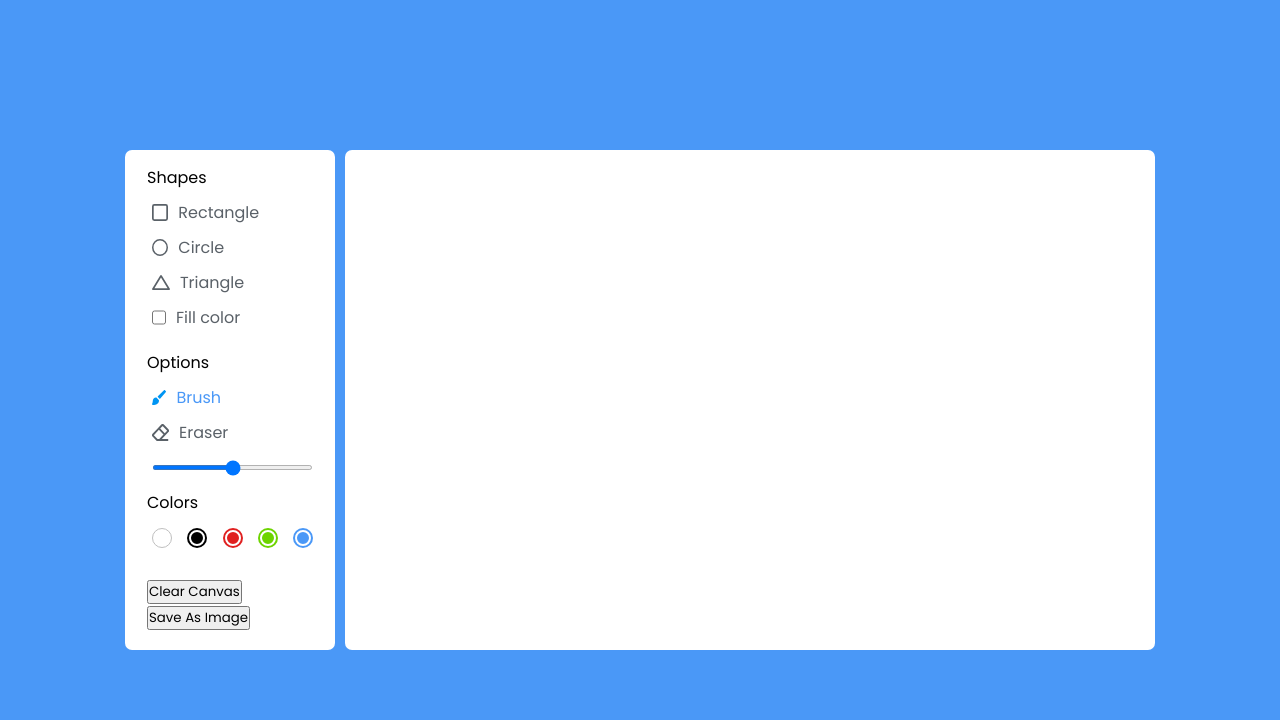
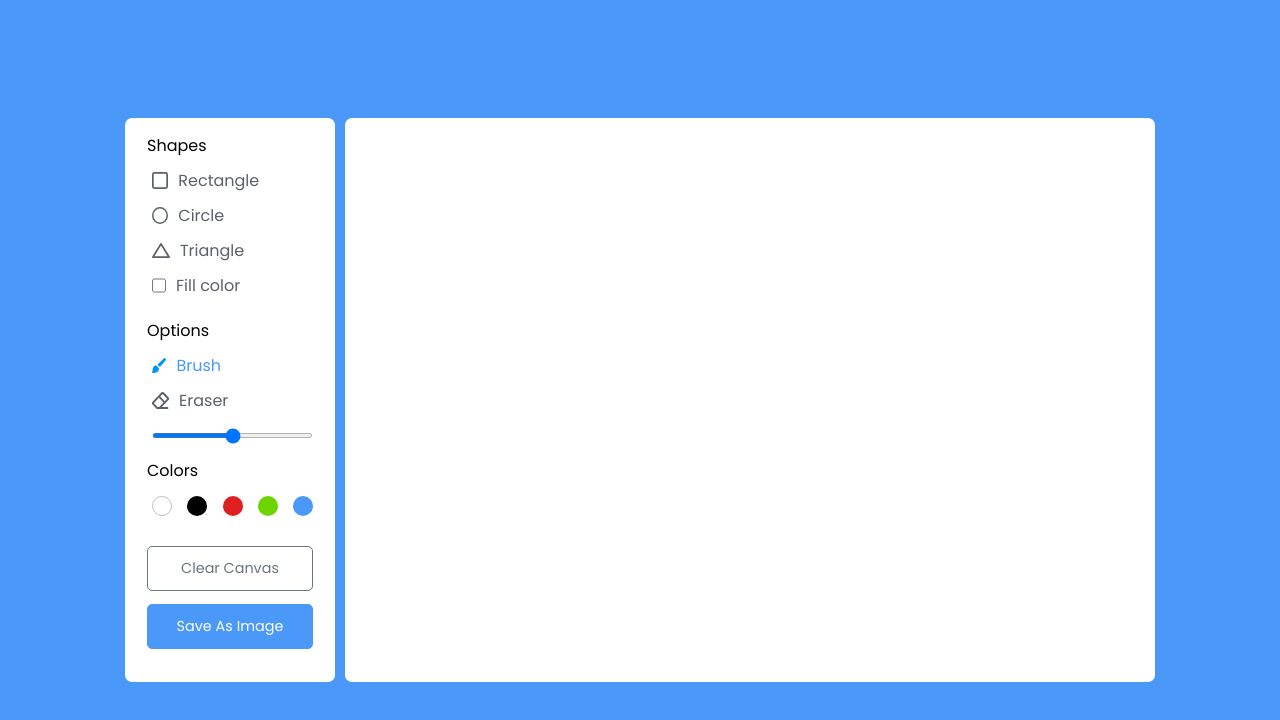
Before and after one commit to alexmengue/drawing-app, a plain HTML site: page index.html in a window 1280 px wide. Drawn offline with Linux system fonts and the light colour scheme.

Commit message:
att styles

```diff
--- a/assets/css/style.css
+++ b/assets/css/style.css
@@ -112,7 +112,7 @@ section {
   background: #4A98F7;
 }
 
-.colors .option::before {
+.colors .option.selected::before {
   position: absolute;
   content: '';
   top: 50%;
@@ -125,6 +125,39 @@ section {
   transform: translate(-50%, -50%);
 }
 
+.colors .option:first-child.selected::before {
+  border-color: #CCCCCC;
+}
+
+.buttons button {
+  width: 100%;
+  color: #FFFFFF;
+  border: none;
+  outline: none;
+  padding: 11px 0;
+  font-size: 0.9rem;
+  margin-bottom: 13px;
+  background: none;
+  border-radius: 5px;
+  cursor: pointer;
+}
+
+.buttons .clear-canvas {
+  color: #6C757D;
+  border: 1px solid #6C757D;
+  transition: all 0.3s ease;
+}
+
+.clear-canvas:hover {
+  color: #FFFFFF;
+  background: #6C757D;
+}
+
+.buttons .save-img {
+  background: #4A98F7;
+  border: 1px solid #4A98F7;
+}
+
 .drawing-board {
   flex: 1;
 }
--- a/index.html
+++ b/index.html
@@ -72,7 +72,7 @@
                     </ul>
                 </div>
 
-                <div class="row">
+                <div class="row buttons">
                     <button class="clear-canvas">Clear Canvas</button>
                     <button class="save-img">Save As Image</button>
                 </div>
```
